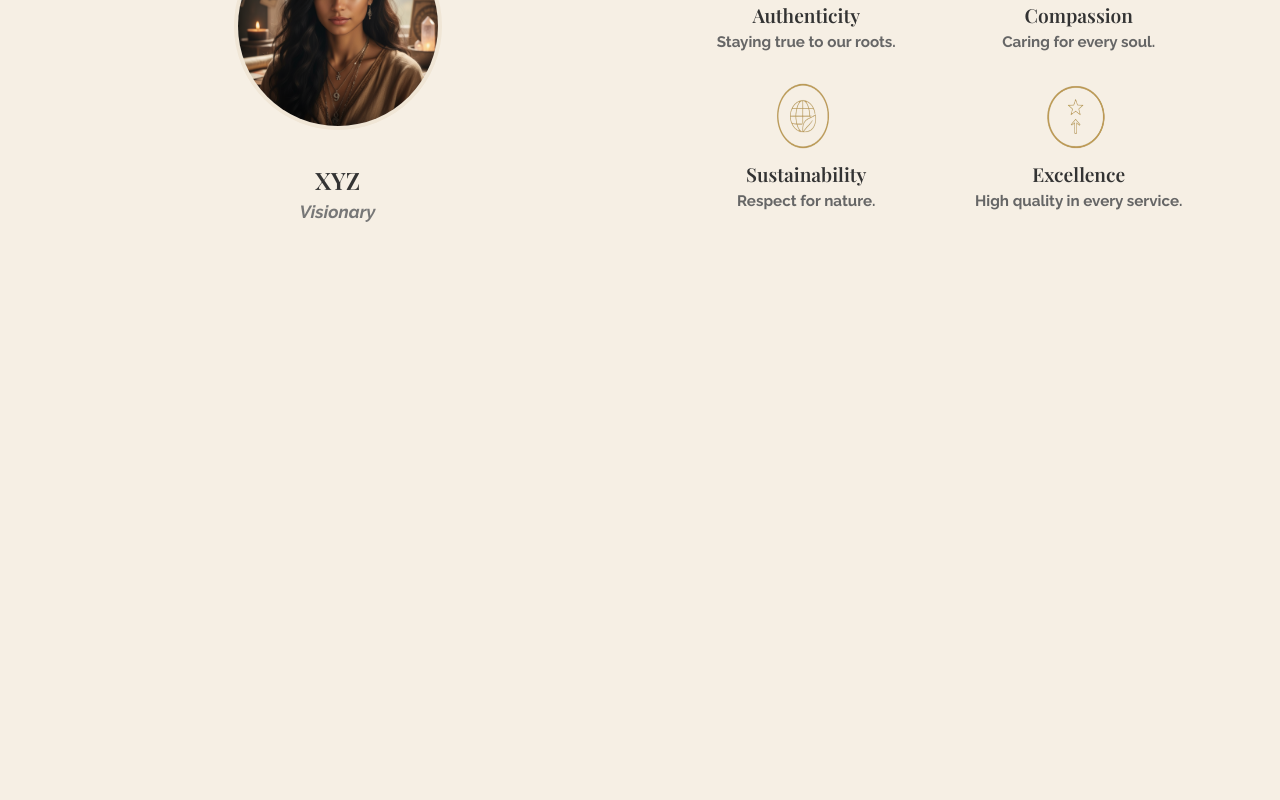
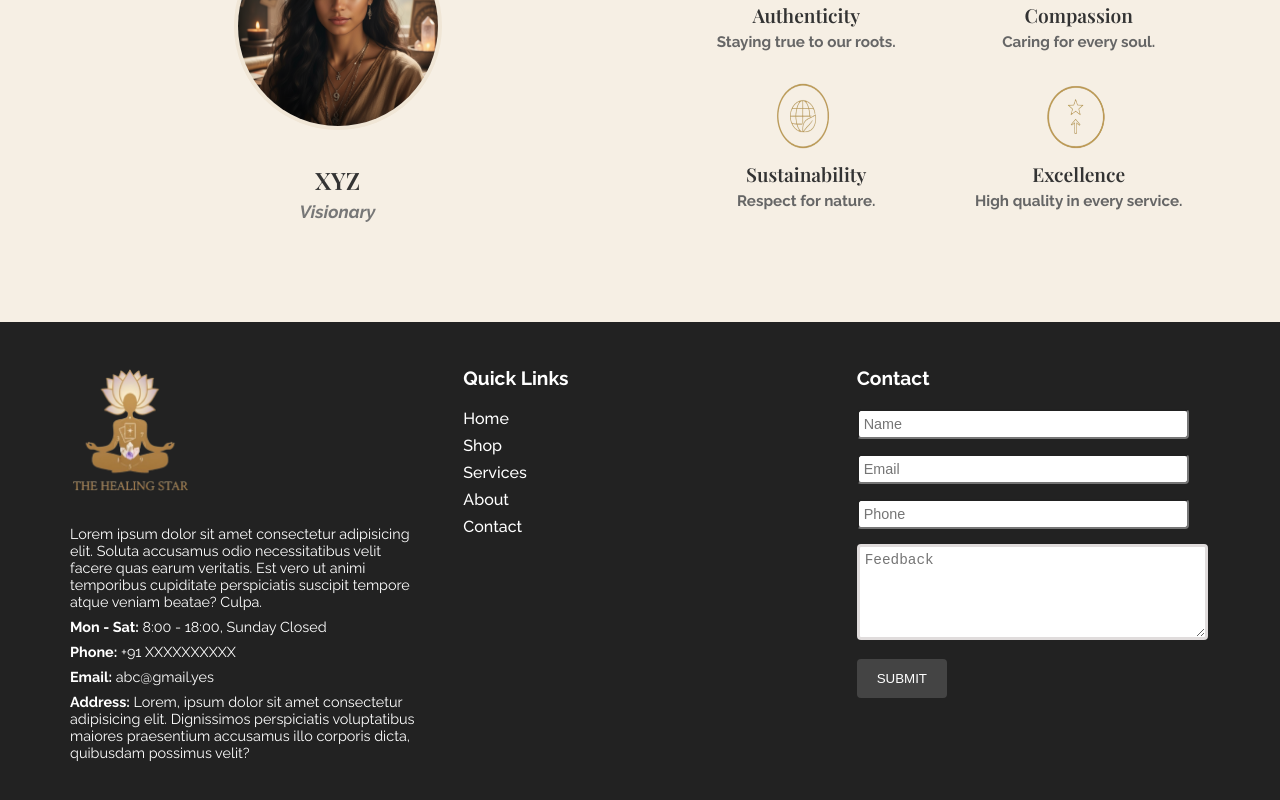
Before and after one commit to HeheAnanya/TheHealingStar, a React (Vite) app: page /about in a window 1280 px wide. Shown: the part 1325-2125 px from the top of the page. Before the commit the page ends 1647 px from the top, so only its background shows below. Built offline with nearby package versions, Linux system fonts and the light colour scheme; a web font is replaced by a local one.

Commit message:
added footer to the about page

```diff
--- a/src/Pages/About/About.jsx
+++ b/src/Pages/About/About.jsx
@@ -1,12 +1,14 @@
 import React from 'react'
 import Navbar from '../Home/JSX/Navbar'
 import Hero from './JSX/Hero'
+import Footer from "../Home/JSX/Footer"
 
 const About = () => {
   return (
     <div>
         <Navbar/>
         <Hero/>
+        <Footer/>
     </div>
   )
 }
```
